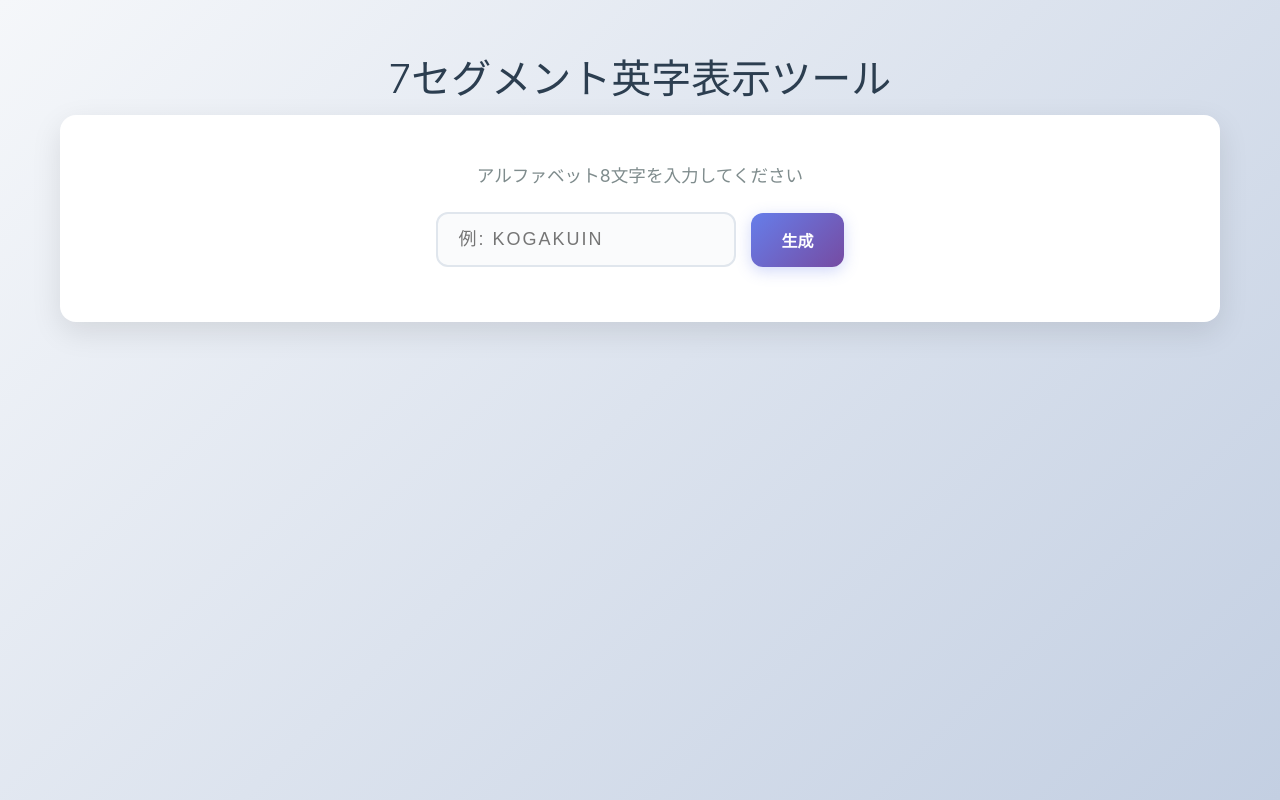
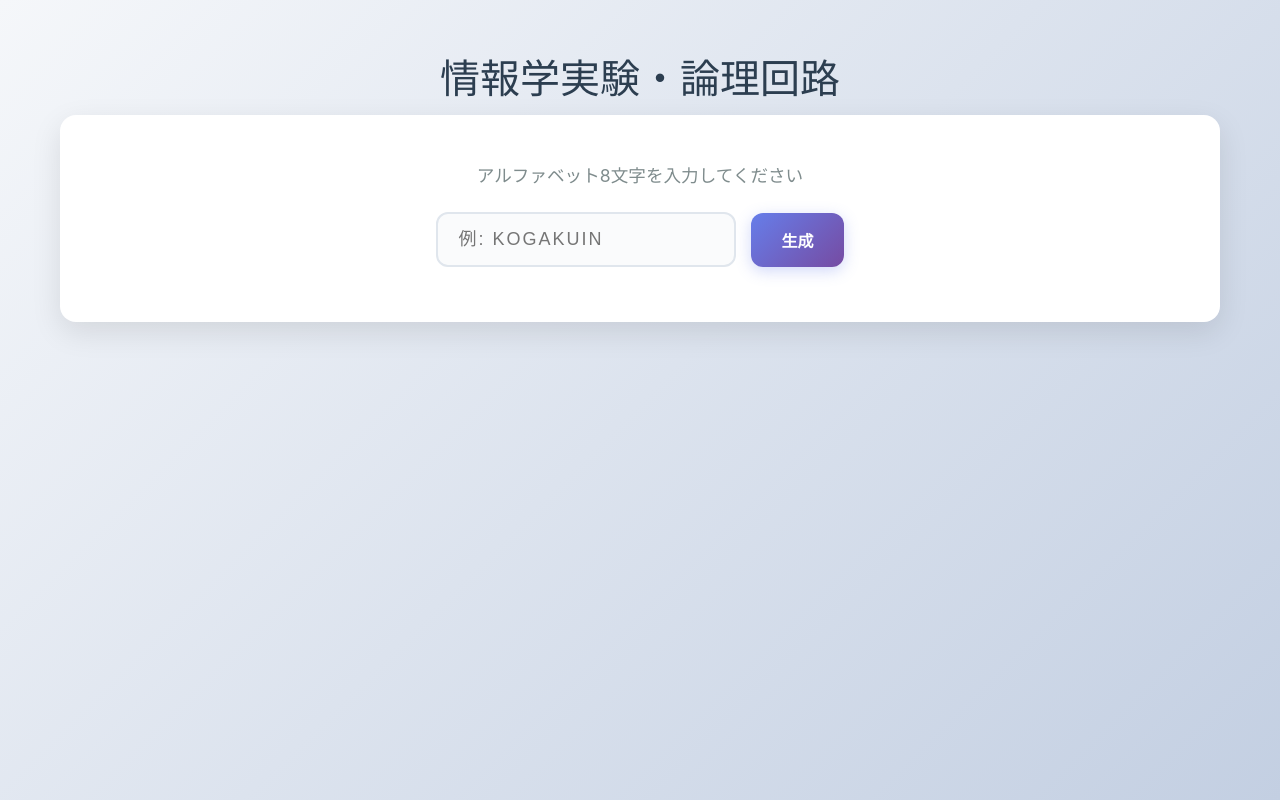
Before and after one commit to em24024/logic, a plain HTML site: page index.html in a window 1280 px wide. Drawn offline with Linux system fonts and the light colour scheme.

Commit message:
Update index.html

```diff
--- a/index.html
+++ b/index.html
@@ -271,7 +271,7 @@
 </head>
 <body>
   <div class="container">
-    <h1>7セグメント英字表示ツール</h1>
+    <h1>情報学実験・論理回路</h1>
 
     <div class="input-section">
       <p>アルファベット8文字を入力してください</p>
```
